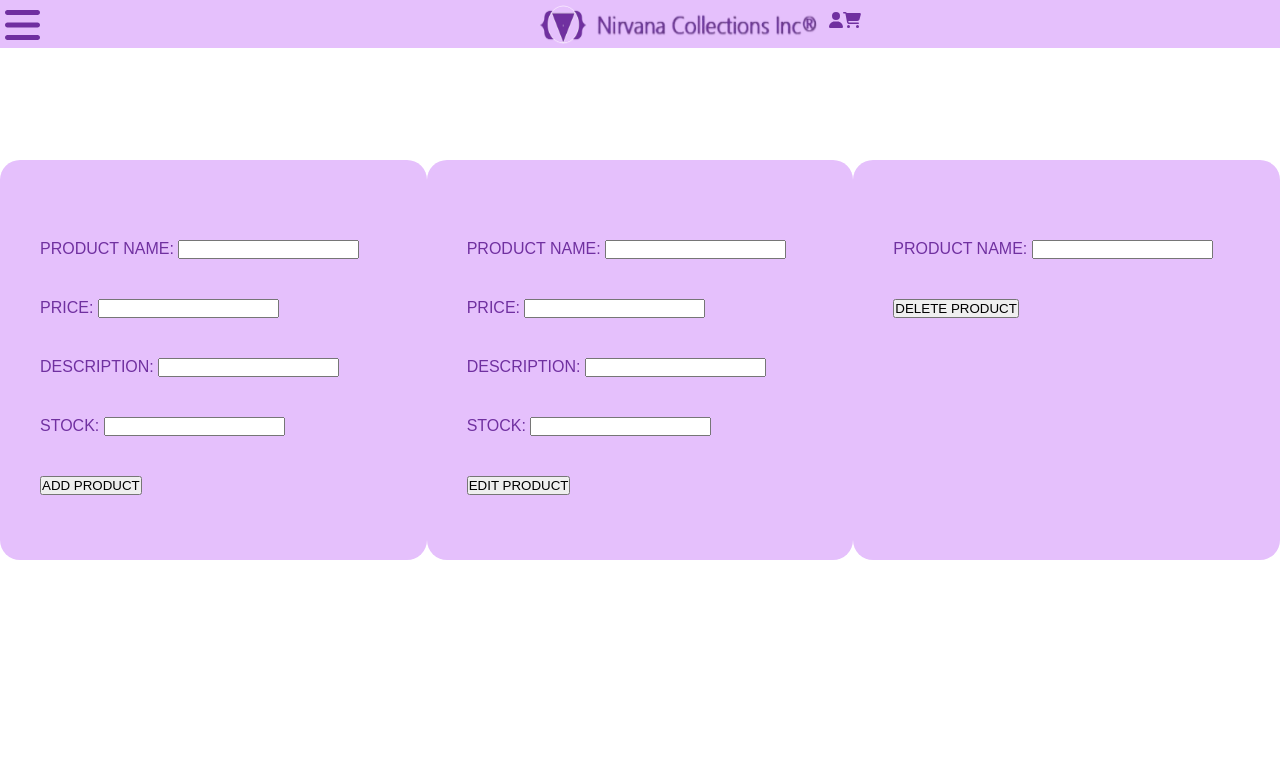
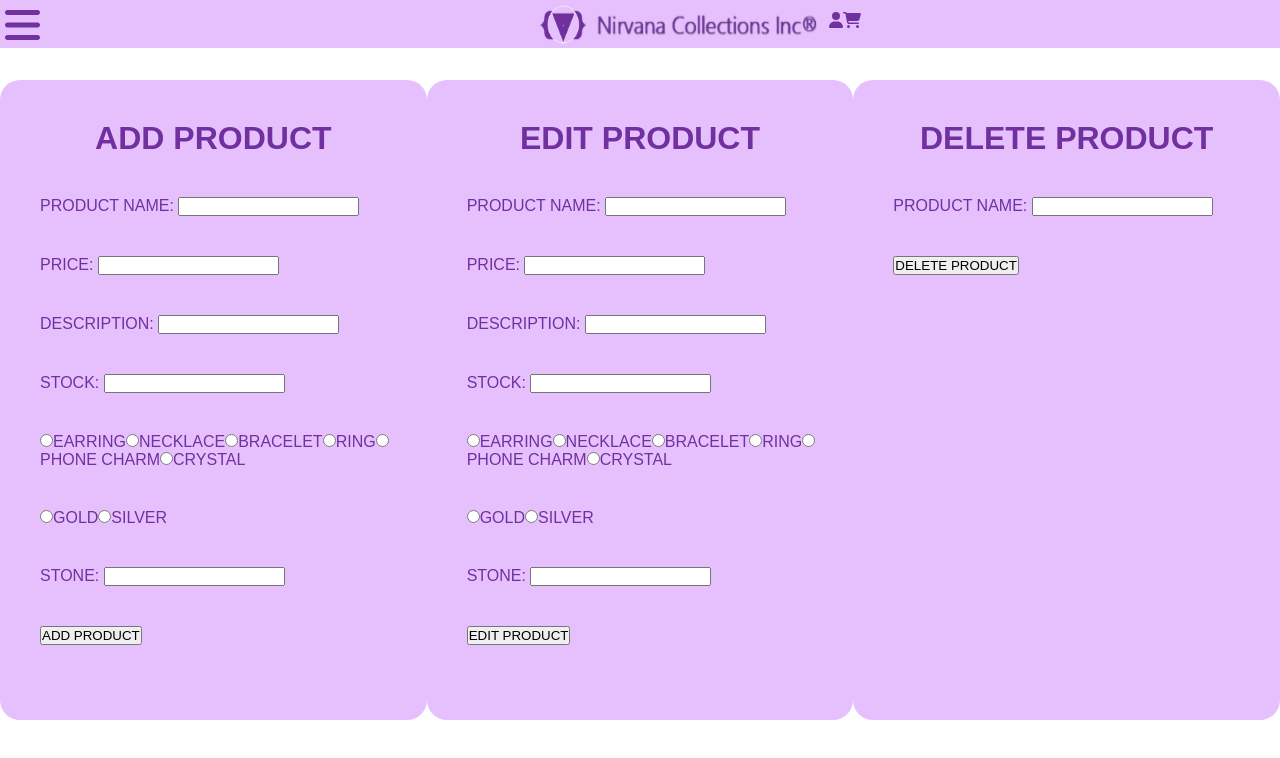
Before and after one commit to kisabellecortez/Nirvana-Collections, a React (Create React App) app: page /admin in a window 1280 px wide. Shown: the top 758 px of the page. Built offline with nearby package versions, Linux system fonts and the light colour scheme; no server answers.

Commit message:
added extra input properties in product management forms

```diff
--- a/src/App.css
+++ b/src/App.css
@@ -218,18 +218,24 @@ label{
 
 /* Admin */
 .admin{
-  height: 100vh;
+  height: auto;
   width: 100%;
   display: flex;
   flex-direction: row;
 }
 
+.admin h1{
+  text-align: center;
+  color: #7030a0;
+}
+
 .admin .admin-form{
   padding-top: 5vh;
-  margin-top: 20vh;
+  margin-top: 10vh;
   margin-left: auto;
   margin-right: auto;
-  height: 50vh;
+  margin-bottom: 20vh;
+  height: 80vh;
   width: 60vh;
   background-color: #e5c0fc;
   border-radius: 20px;
--- a/src/context/AuthContext.js
+++ b/src/context/AuthContext.js
@@ -38,7 +38,7 @@ export const AuthContextProvider = ({ children })=> {
     }
 
     /* add product in database */
-    const addProduct = async(name, price, description, stock)=>{
+    const addProduct = async(name, price, description, stock, type, material, stone)=>{
         var id = getId(name);
 
         // add document
@@ -46,7 +46,8 @@ export const AuthContextProvider = ({ children })=> {
             name: name,
             price: price,
             description: description,
-            stock: stock
+            stock: stock,
+            properties: [type, material, stone]
         });
     }
 
--- a/src/pages/Admin.js
+++ b/src/pages/Admin.js
@@ -4,32 +4,43 @@ import { useState } from 'react'
 import { UserAuth } from '../context/AuthContext.js'
 
 export default function Admin(){
+    /* firebase functions */
     const { addProduct } = UserAuth();
-    const {editProduct } = UserAuth();
+    const { editProduct } = UserAuth();
     const { delProduct } = UserAuth();
 
+    /* form variables */
     const [nameA, setNameA] = useState('')
     const [priceA, setPriceA] = useState('')
     const [descriptionA, setDescriptionA] = useState('')
     const [stockA, setStockA] = useState('')
+    const [typeA, setTypeA] = useState('')
+    const [materialA, setMaterialA] = useState('')
+    const [stoneA, setStoneA] = useState('')
 
     const [nameE, setNameE] = useState('')
     const [priceE, setPriceE] = useState('')
     const [descriptionE, setDescriptionE] = useState('')
     const [stockE, setStockE] = useState('')
+    const [typeE, setTypeE] = useState('')
+    const [materialE, setMaterialE] = useState('')
+    const [stoneE, setStoneE] = useState('')
 
     const [nameD, setNameD] = useState('')
 
+    /* add product function */
     const handleAddProduct = async()=>{
-        await addProduct(nameA, priceA, descriptionA, stockA);
+        await addProduct(nameA, priceA, descriptionA, stockA, typeA, materialA, stoneA);
         window.alert("Product successfully added");
     }
 
+    /* edit product function */
     const handleEditProduct = async()=>{
-        await editProduct(nameE);
+        await editProduct(nameE, priceE, descriptionE, stockE, typeE, materialE, stoneE);
         window.alert("Product successfully editted");
     }
 
+    /* delete product function */
     const handleDelProduct = async()=>{
         await delProduct(nameD);
         window.alert("Product successfully deleted");
@@ -40,7 +51,9 @@ export default function Admin(){
             <Sidebar/>
             <TopNav/>
 
+            {/* add product form */}
             <div className="admin-form">
+                <h1>ADD PRODUCT</h1>
                 <div className="form">
                     <div className="input">
                         <label for="name">PRODUCT NAME: </label>
@@ -88,11 +101,72 @@ export default function Admin(){
                         required></input>
                     </div>
 
+                    <div className="input">
+                        <div className="input-ms">
+                            <label>
+                                <input type="radio" id="earring" name="type" value="earring" onChange={(e)=>setTypeA(e.target.value)}></input>
+                                EARRING
+                            </label>
+
+                            <label>
+                                <input type="radio" id="necklace" name="type" value="necklace" onChange={(e)=>setTypeA(e.target.value)}></input>
+                                NECKLACE
+                            </label>
+
+                            <label>
+                                <input type="radio" id="bracelet" name="type" value="bracelet" onChange={(e)=>setTypeA(e.target.value)}></input>
+                                BRACELET
+                            </label>
+
+                            <label>
+                                <input type="radio" id="ring" name="type" value="ring" onChange={(e)=>setTypeA(e.target.value)}></input>
+                                RING
+                            </label>
+
+                            <label>
+                                <input type="radio" id="phone-charm" name="type" value="phone charm" onChange={(e)=>setTypeA(e.target.value)}></input>
+                                PHONE CHARM
+                            </label>
+
+                            <label>
+                                <input type="radio" id="crystal" name="type" value="crystal" onChange={(e)=>setTypeA(e.target.value)}></input>
+                                CRYSTAL
+                            </label>
+                        </div>
+                    </div>
+
+                    <div className="input">
+                        <div className="input-ms">
+                            <label>
+                                <input type="radio" id="gold" name="material" value="gold" onChange={(e)=>setMaterialA(e.target.value)}></input>
+                                GOLD
+                            </label>
+
+                            <label>
+                                <input type="radio" id="silver" name="material" value="silver" onChange={(e)=>setMaterialA(e.target.value)}></input>
+                                SILVER
+                            </label>
+                        </div>
+                    </div>
+
+                    <div className="input">
+                        <label for="name">STONE: </label>
+                        <input
+                        type="text"
+                        id="stone"
+                        name="stone"
+                        value={stoneA}
+                        onChange={(e)=>setStoneA(e.target.value)}
+                        required></input>
+                    </div>
+
                     <button type="submit"  onClick={ handleAddProduct }>ADD PRODUCT</button>
                 </div>
             </div>
 
+            {/* edit product form */}
             <div className="admin-form">
+                <h1>EDIT PRODUCT</h1>
                 <div className="form">
                     <div className="input">
                         <label for="name">PRODUCT NAME: </label>
@@ -140,11 +214,72 @@ export default function Admin(){
                         required></input>
                     </div>
 
+                    <div className="input">
+                        <div className="input-ms">
+                            <label>
+                                <input type="radio" id="earring" name="type" value="earring" onChange={(e)=>setTypeE(e.target.value)}></input>
+                                EARRING
+                            </label>
+
+                            <label>
+                                <input type="radio" id="necklace" name="type" value="necklace" onChange={(e)=>setTypeE(e.target.value)}></input>
+                                NECKLACE
+                            </label>
+
+                            <label>
+                                <input type="radio" id="bracelet" name="type" value="bracelet" onChange={(e)=>setTypeE(e.target.value)}></input>
+                                BRACELET
+                            </label>
+
+                            <label>
+                                <input type="radio" id="ring" name="type" value="ring" onChange={(e)=>setTypeE(e.target.value)}></input>
+                                RING
+                            </label>
+
+                            <label>
+                                <input type="radio" id="phone-charm" name="type" value="phone charm" onChange={(e)=>setTypeE(e.target.value)}></input>
+                                PHONE CHARM
+                            </label>
+
+                            <label>
+                                <input type="radio" id="crystal" name="type" value="crystal" onChange={(e)=>setTypeE(e.target.value)}></input>
+                                CRYSTAL
+                            </label>
+                        </div>
+                    </div>
+
+                    <div className="input">
+                        <div className="input-ms">
+                            <label>
+                                <input type="radio" id="gold" name="material" value="gold" onChange={(e)=>setMaterialE(e.target.value)}></input>
+                                GOLD
+                            </label>
+
+                            <label>
+                                <input type="radio" id="silver" name="material" value="silver" onChange={(e)=>setMaterialE(e.target.value)}></input>
+                                SILVER
+                            </label>
+                        </div>
+                    </div>
+
+                    <div className="input">
+                        <label for="name">STONE: </label>
+                        <input
+                        type="text"
+                        id="stone"
+                        name="stone"
+                        value={stoneE}
+                        onChange={(e)=>setStoneE(e.target.value)}
+                        required></input>
+                    </div>
+
                     <button type="submit"  onClick={ handleEditProduct }>EDIT PRODUCT</button>
                 </div>
             </div>
 
+            {/* delete product form */}
             <div className="admin-form">
+                <h1>DELETE PRODUCT</h1>
                 <div className="form">
                     <div className="input">
                         <label for="name">PRODUCT NAME: </label>
```
